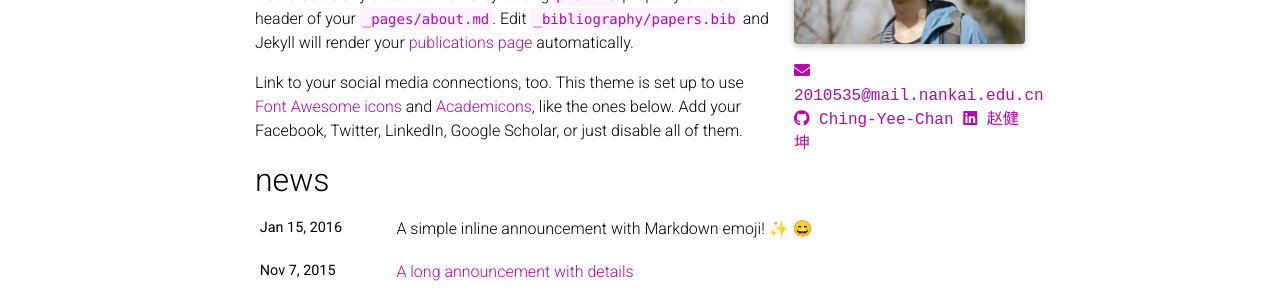
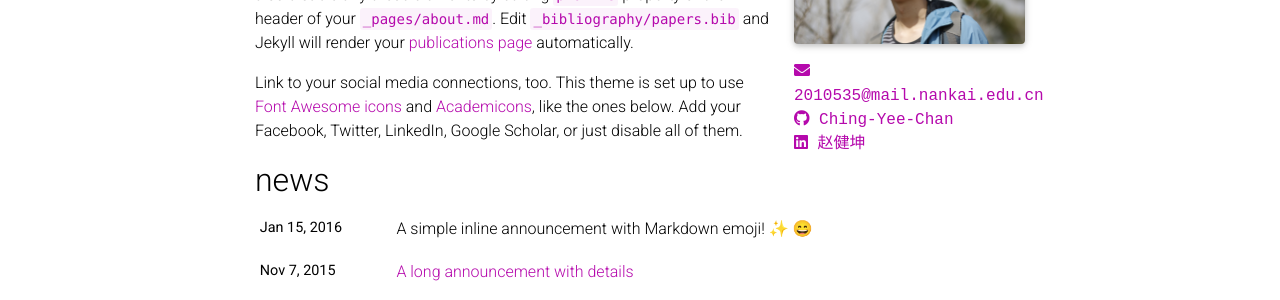
Before and after one commit to Ching-Yee-Chan/ching-yee-chan.github.io, a Jekyll site: the page built from _pages/about.md, in a window 1280 px wide. Shown: the part 298-598 px from the top of the page. Built offline with Jekyll 4.4.1, drawn with Linux system fonts in a browser that asks for light colours; full-size pictures stand in for the smaller copies a plugin makes; emoji names are drawn with the system emoji font; comment, search, counter and statistics services are not loaded; a style sheet for code colours, icons or effects is not loaded.

Commit message:
fix contact bugs

```diff
--- a/_includes/social.html
+++ b/_includes/social.html
@@ -25,9 +25,9 @@
             {%- if site.github_username -%}
             <a href="https://github.com/{{ site.github_username }}" title="GitHub"><i class="fab fa-github"></i></a>
             {% endif %}
-            {%- if site.linkedin_username -%}
-            <a href="https://www.linkedin.com/in/{{ site.linkedin_username }}" title="LinkedIn"><i class="fab fa-linkedin"></i></a>
-            {% endif %}
+            <!-- {%- if site.linkedin_username -%} -->
+            <a href="https://www.linkedin.com/in/%E5%81%A5%E5%9D%A4-%E8%B5%B5-765050253" title="LinkedIn"><i class="fab fa-linkedin"></i></a>
+            <!-- {% endif %} -->
             {%- if site.twitter_username -%}
             <a href="https://twitter.com/{{ site.twitter_username }}" title="Twitter"><i class="fab fa-twitter"></i></a>
             {% endif %}
--- a/_layouts/about.html
+++ b/_layouts/about.html
@@ -32,20 +32,26 @@
             <!-- {%- if page.profile.address %} -->
             <div class="address">
               <!-- {{ page.profile.address }} -->
+              <p>
                 <a href="mailto:%32%30%31%30%35%33%35@%6D%61%69%6C.%6E%61%6E%6B%61%69.%65%64%75.%63%6E" title="email_1">
                   <i class="fas fa-envelope"></i>
                   2010535@mail.nankai.edu.cn
                 </a>
+              </p>
+              <p>
                 <a href="https://github.com/Ching-Yee-Chan" title="GitHub">
                   <i class="fab fa-github"></i>
                   Ching-Yee-Chan
                 </a>
+              </p>
+              <p>
                 <a href="https://www.linkedin.com/in/%E5%81%A5%E5%9D%A4-%E8%B5%B5-765050253/" title="LinkedIn">
                   <i class="fab fa-linkedin"></i>
                   赵健坤
                 </a>
+              </p>
+            <!-- {%- endif %} -->
             </div>
-            <!-- {%- endif %} -->
           </div>
           {%- endif %}
 
```
Lines whose indentation alone changed are shown as unchanged.
